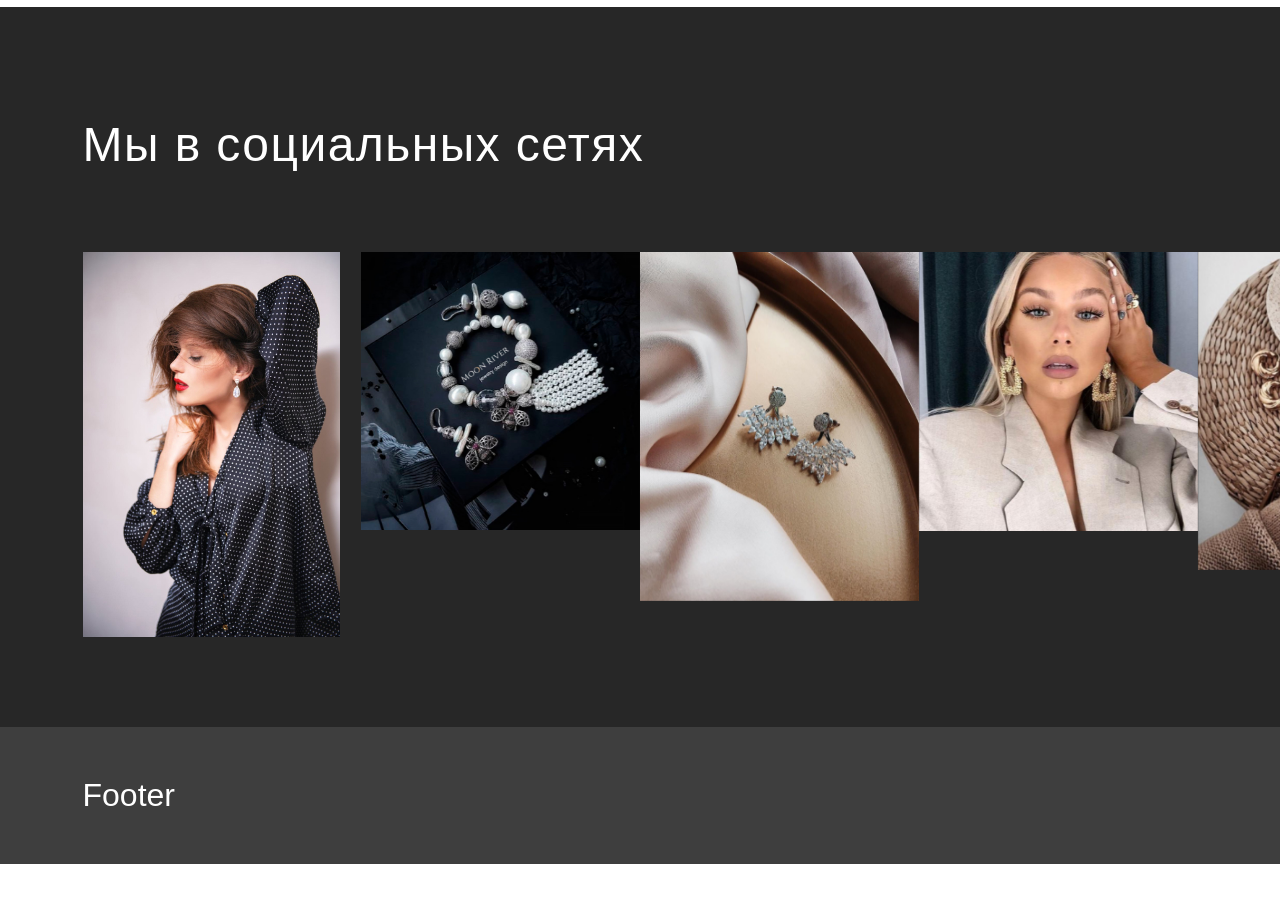
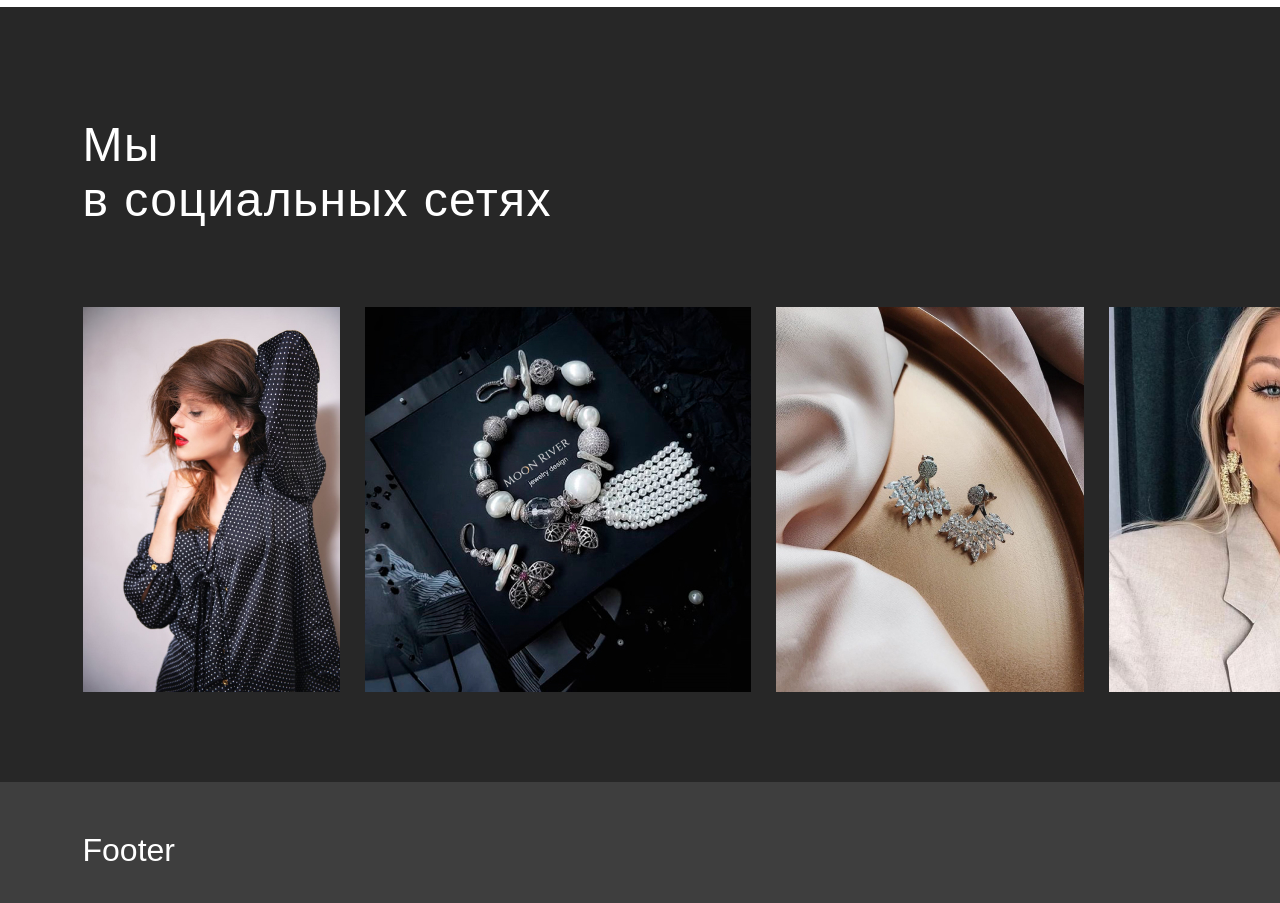
Before and after one commit to accura7e/MoonRiver, a website with bundled scripts: page src/html/index.html in a window 1280 px wide. Shown: the part 2163-3066 px from the top of the page. Before the commit the page ends 3027 px from the top, so only its background shows below. Built offline with nearby package versions, Linux system fonts and the light colour scheme; files whose address does not match are found by name; a web font is replaced by a local one.

Commit message:
add: added new styles for slider

```diff
--- a/src/html/blocks/socials.html
+++ b/src/html/blocks/socials.html
@@ -13,23 +13,31 @@
                 <div class="swiper-wrapper">
                 <!-- Slides -->
                 <div class="swiper-slide">
+                    <div class="socials__slide">
                         <img src="./img/slider/1.jpg" alt="">
                     </div>
+                </div>
                 <div class="swiper-slide">
+                    <div class="socials__slide">
                         <img src="./img/slider/2.jpg" alt="">
                     </div>
+                </div>
                 <div class="swiper-slide">
+                    <div class="socials__slide">
                         <img src="./img/slider/3.jpg" alt="">
                     </div>
+                </div>
                 <div class="swiper-slide">
+                    <div class="socials__slide">
                         <img src="./img/slider/4.jpg" alt="">
                     </div>
+                </div>
                 <div class="swiper-slide">
+                    <div class="socials__slide">
                         <img src="./img/slider/5.jpg" alt="">
                     </div>
-                <div class="swiper-slide">
-                    <img src="./img/slider/6.jpg" alt="">
                 </div>
+
 
 
                 </div>
--- a/src/js/modules/slider.js
+++ b/src/js/modules/slider.js
@@ -15,7 +15,8 @@ function slider(){
         pagination: {
           el: '.swiper-pagination',
         },
-        slidesPerView: 4,
+        spaceBetween: 25,
+        slidesPerView: 'auto',
 
         // Navigation arrows
         navigation: {
--- a/src/scss/blocks/_socials.scss
+++ b/src/scss/blocks/_socials.scss
@@ -12,6 +12,7 @@
         letter-spacing: 0.03em;
         color: #fff;
     }
+    max-width: 518px;
     margin-bottom: 80px;
 }
 .swiper{
@@ -19,6 +20,19 @@
 
 }
 .socials__slider {
+    .swiper-slide{
+        width: fit-content !important;
+    }
 }
 .socials__row {
 }
+
+.socials__slide{
+    height: 385px;
+    overflow: hidden;
+    width: fit-content;
+    img{
+        object-fit: cover;
+        height: 100%;
+    }
+}
```
Also changed, not shown: build/css/main.css, build/index.html, build/js/index.bundle.js, src/scss/blocks/_slider.scss (added). Lines whose indentation alone changed are shown as unchanged.
